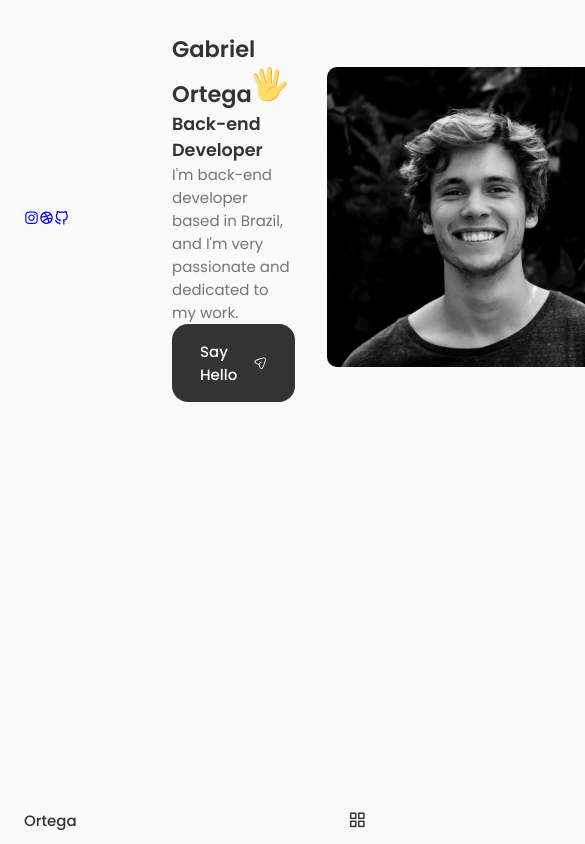
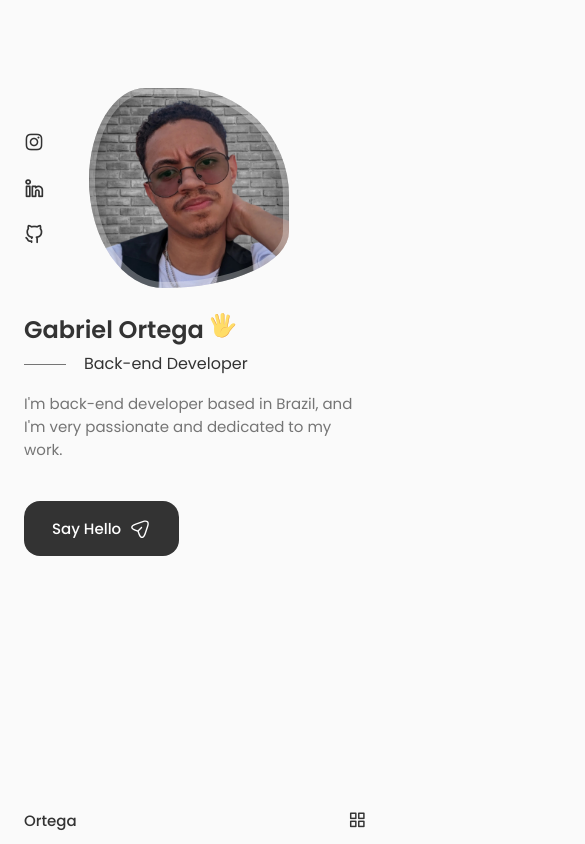
Before and after one commit to GabsOrtega/ortega-app, a React (Create React App) app: page / in a window 390 px wide. Shown: the top 844 px of the page, 585 px wide, since content can reach past the window. Built offline with nearby package versions, Linux system fonts and the light colour scheme.

Commit message:
Responsividade Home

```diff
--- a/src/components/home/Home.jsx
+++ b/src/components/home/Home.jsx
@@ -2,18 +2,21 @@
 import "./home.css";
 import Social from './Social';
 import Data from './Data';
+import ScrollDown from './ScrollDown';
 
 const Home = () => {
   return (
     <section className="home section" id="home">
-        <div className="home__container container grid">
-            <div className="home__content grid">
-              <Social/>
+      <div className="home__container container grid">
+        <div className="home__content grid">
+          <Social />
 
-              <div className="home__img"></div>
-                <Data />
-            </div>
+          <div className="home__img"></div>
+          <Data />
         </div>
+
+        <ScrollDown />
+      </div>
     </section>
   )
 }
--- /dev/null
+++ b/src/components/home/ScrollDown.jsx
@@ -0,0 +1,50 @@
+import React from 'react'
+
+const ScrollDown = () => {
+  return (
+    <div className="home__scroll">
+        <a href="#about" className="home__scroll-button button--flex">
+        <svg
+                width="32px"
+                height="32px"
+                class="home__scroll-mouse"
+                viewBox="0 0 247 390"
+                version="1.1"
+                xmlns="http://www.w3.org/2000/svg"
+                xmlnsXlink="http://www.w3.org/1999/xlink"
+                style={{
+                  fillRule: "evenodd",
+                  clipRule: "evenodd",
+                  strokeLinecap: "round",
+                  strokeLinejoin: "round",
+                  strokeMiterlimit: "1.5",
+                }}
+              >
+                <path
+                  class="wheel"
+                  d="M123.359,79.775l0,72.843"
+                  style={{
+                    fill: "none",
+                    stroke: "var(--title-color)",
+                    strokeWidth: "20px",
+                }}
+                ></path>
+                <path
+                  id="mouse"
+                  d="M236.717,123.359c0,-62.565 -50.794,-113.359 -113.358,-113.359c-62.565,0 -113.359,50.794 -113.359,113.359l0,143.237c0,62.565 50.794,113.359 113.359,113.359c62.564,0 113.358,-50.794 113.358,-113.359l0,-143.237Z"
+                  style={{
+                    fill: "none",
+                    stroke: "var(--title-color)",
+                    strokeWidth: "20px",
+                }}
+                ></path>
+        </svg>
+        <span className="home__scroll-name">Scroll Down</span>
+        <i class="uil uil-arrow-down home__scroll-arrow"></i>
+        </a>
+
+    </div>
+  )
+}
+
+export default ScrollDown
--- a/src/components/home/Social.jsx
+++ b/src/components/home/Social.jsx
@@ -7,8 +7,8 @@
         <i class="uil uil-instagram"></i>
       </a>
 
-      <a href="#" className="home__social-icon" target="_blank">
-        <i class="uil uil-dribbble"></i>
+      <a href="https://https://www.linkedin.com/in/gabsortega/" className="home__social-icon" target="_blank">
+      <i class="uil uil-linkedin-alt"></i>
       </a>
 
       <a href="https://github.com/GabsOrtega" className="home__social-icon" target="_blank">
--- a/src/components/home/home.css
+++ b/src/components/home/home.css
@@ -1,19 +1,200 @@
+.home__container {
+    row-gap: 7rem;
+}
+
 .home__content {
     grid-template-columns: 116px repeat(2, 1fr);
-    pading-top: 5.5rem;
+    padding-top: 5.5rem;
     column-gap: 2rem;
     align-items: center;
 }
 
+.home__social {
+    display: grid;
+    grid-template-columns: max-content;
+    row-gap: 1rem;
+
+}
+
+.home__social-icon {
+    font-size: 1.25rem;
+    color: var(--title-color);
+}
+
+.home__social-icon:hover {
+    color: var(--title-color-dark);
+}
+
+.home__title {
+    font-size: var(--h1-font-size);
+    margin-bottom: var(--mb-0-25);
+}
+
+.home__hand {
+    width: 30px;
+    height: 30px;
+    margin-left: 0.4rem;
+}
+
+.home__subtitle {
+    position: relative;
+    font-size: var(--h3-font-size);
+    padding-left: 5.4rem;
+    font-weight: var(--font-normal);
+    margin-bottom: var(--mb-1);
+}
+
+.home__subtitle::before {
+    content: '';
+    position: absolute;
+    width: 70px;
+    height: 1px;
+    background-color: var(--text-color);
+    left: 0;
+    top: 1rem;
+}
+
+.home__description {
+    max-width: 400px;
+    margin-bottom: var(--mb-3);
+}
+
 .home__img {
-    background: url(../../assets/img//profile.jpg);
+    background: url(../../assets/img/perfil.jpg);
     background-repeat: no-repeat;
     background-position: center;
     background-size: cover;
-    box-shadow: inset 0 0 0 9px rgb(255, 255, 255 / 30%);
+    box-shadow: inset 0 0 0 9px rgb(255 255 255 / 30%);
     order: 1;
     justify-self: center;
     width: 300px;
     height: 300px;
-    border-radius: 10px;
+    /* border-radius: 10px; */
+    animation: profile__animate 8s ease-in-out infinite 1s;
 }
+
+@keyframes profile__animate {
+    0% {
+        border-radius: 60% 40% 30% 70%/60% 30% 70% 40%;
+    }
+
+    50% {
+        border-radius: 30% 60% 70% 40%/50% 60% 30% 60%;
+    }
+
+    100% {
+        border-radius: 60% 40% 30% 70%/60% 30% 70% 40%;
+    }
+}
+
+.home__scroll {
+    margin-left: 9.25rem;
+}
+
+.wheel {
+    animation: scroll 2s ease infinite;
+}
+
+@keyframes scroll {
+    0% {
+        transform: translateY(0);
+    }
+
+    30% {
+        transform: translateY(3.75rem);
+    }
+}
+
+.home__scroll-name {
+    color: var(--title-color);
+    font-weight: var(--font-medium);
+    margin-right: var(--mb-0-25);
+    margin-left: 2px;
+}
+
+.home__scroll-arrow {
+    font-size: 1.25rem;
+    color: var(--title-color);
+}
+
+/*=============== BREAKPOINTS ===============*/
+/* For large devices */
+@media screen and (max-width: 992px) {
+    .home__content {
+        grid-template-columns: 100px repeat(2, 1fr);
+        column-gap: 1.2rem;
+    }
+
+    .home__hand {
+        width: 26px;
+        height: 26px;
+    }
+
+    .home__subtitle {
+        padding-left: 3.75rem;
+        margin-bottom: var(--mb-1);
+    }
+
+    .home__subtitle::before {
+        width: 42px;
+        top: 0.8rem;
+    }
+
+    .home__description {
+        max-width: initial;
+        margin-bottom: var(--mb-2-5);
+    }
+
+    .home__img {
+        width: 250px;
+        height: 250px;
+        box-shadow: inset 0 0 0 8px rgb(255 255 255 / 30%);
+    }
+
+    .home__scroll {
+        margin-left: 7.5rem;
+    }
+}
+
+/* For medium devices */
+@media screen and (max-width: 768px) {
+    .home__content {
+        grid-template-columns: 0.5fr 3fr;
+        padding-top: 3.5rem;
+    }
+
+    .home__img {
+        order: initial;
+        justify-self: initial;
+    }
+
+    .home__data {
+        grid-column: 1/3;
+    }
+
+    .home__img {
+        box-shadow: inset 0 0 0 6px rgb(255 255 255 / 30%);
+        width: 200px;
+        height: 200px;
+    }
+
+    .home__scroll {
+        display: none;
+    }
+
+}
+
+
+/* For small devices */
+@media screen and (max-width: 350px) {
+    .home__img {
+        width: 180px;
+        height: 180px;
+    }
+
+    .home__hand {
+        width: 22px;
+        height: 22px;
+    }
+
+}
```
Also changed, not shown: src/assets/img/perfil.jpg (added).
